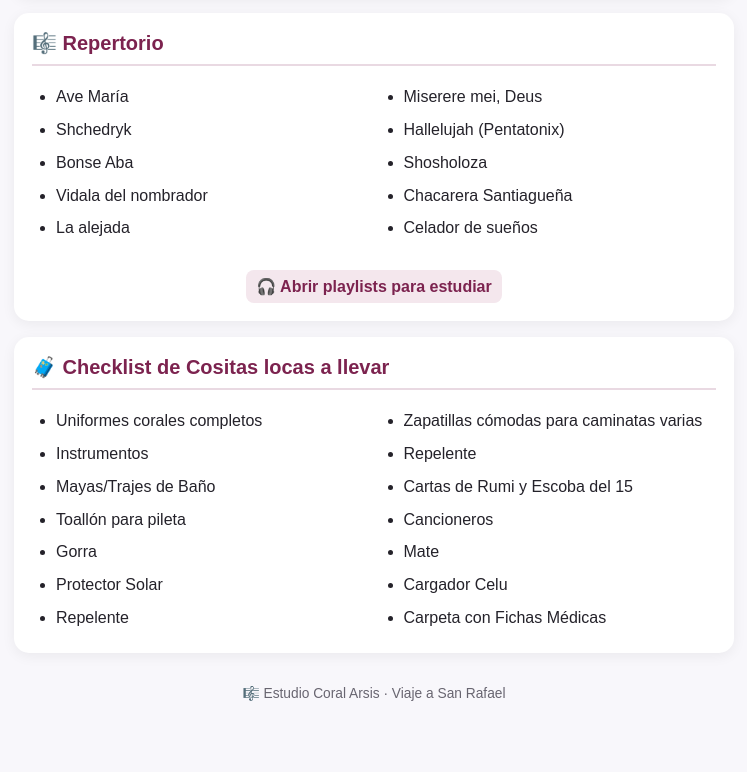
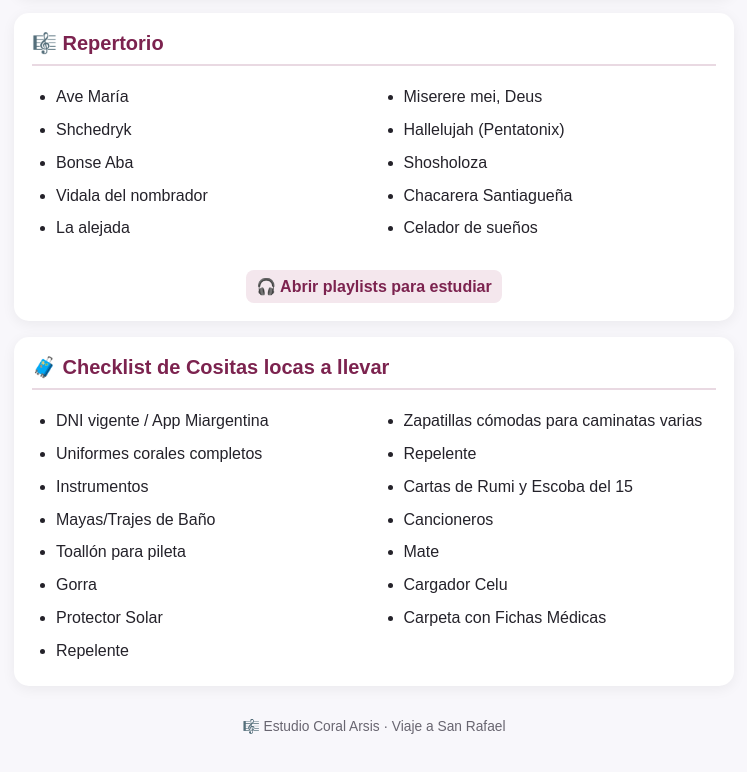
Before and after one commit to ingenieromario76/san-rafael-coral, a plain HTML site: page index.html in a window 1280 px wide. Shown: the part 1756-2528 px from the top of the page, without its empty margins (266-1013 px from the left). Before the commit the page ends 2505 px from the top, so only its background shows below. Drawn offline with Linux system fonts and the light colour scheme.

Commit message:
Update index.html

```diff
--- a/index.html
+++ b/index.html
@@ -37,6 +37,7 @@
 
 <section class="day checklist"><h2>🧳 Checklist de Cositas locas a llevar</h2>
 <ul class="repertoire-list">
+<li> DNI vigente / App Miargentina</li>
 <li> Uniformes corales completos</li>
 <li> Instrumentos</li>
 <li> Mayas/Trajes de Baño</li>
```
